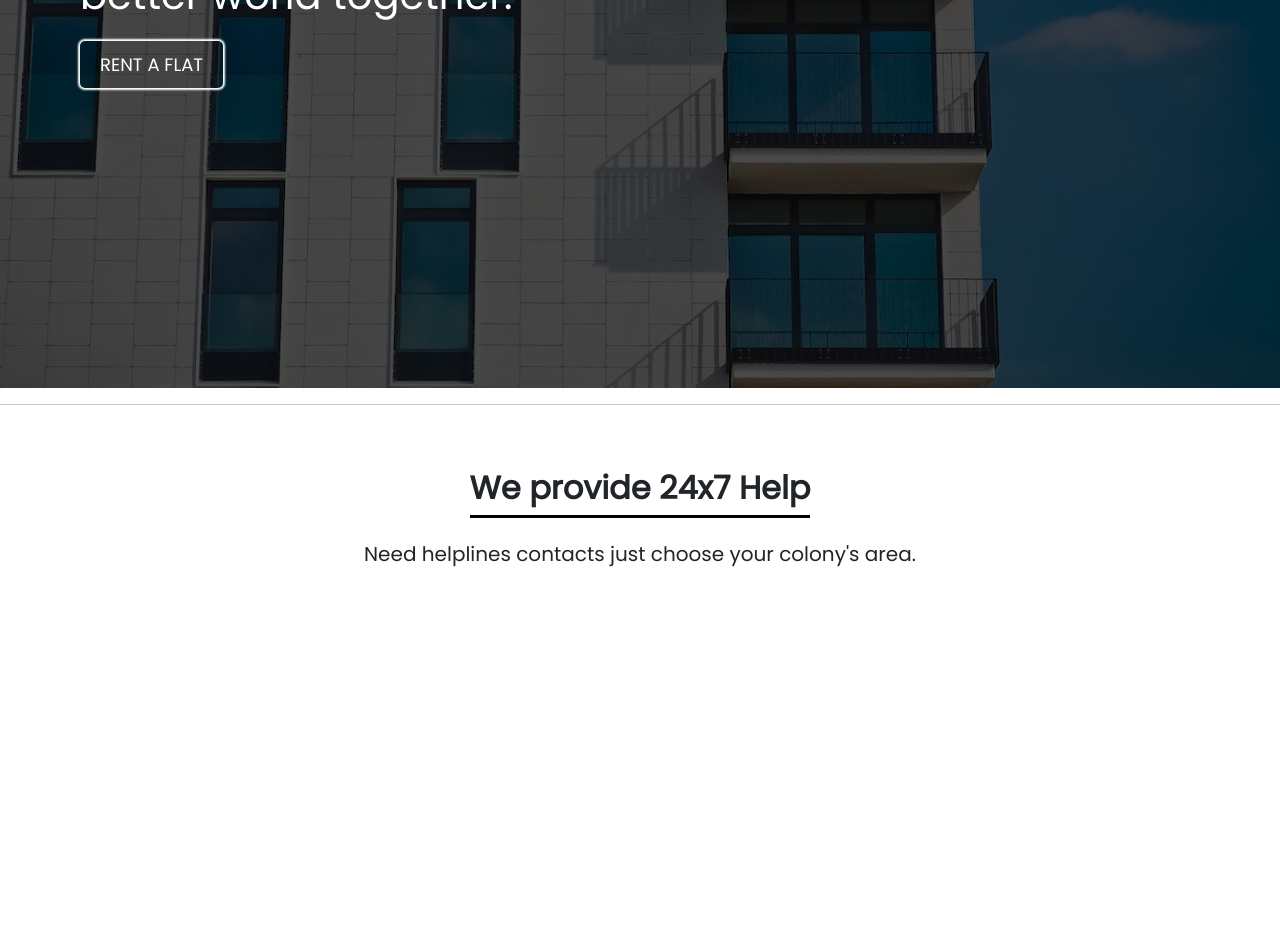
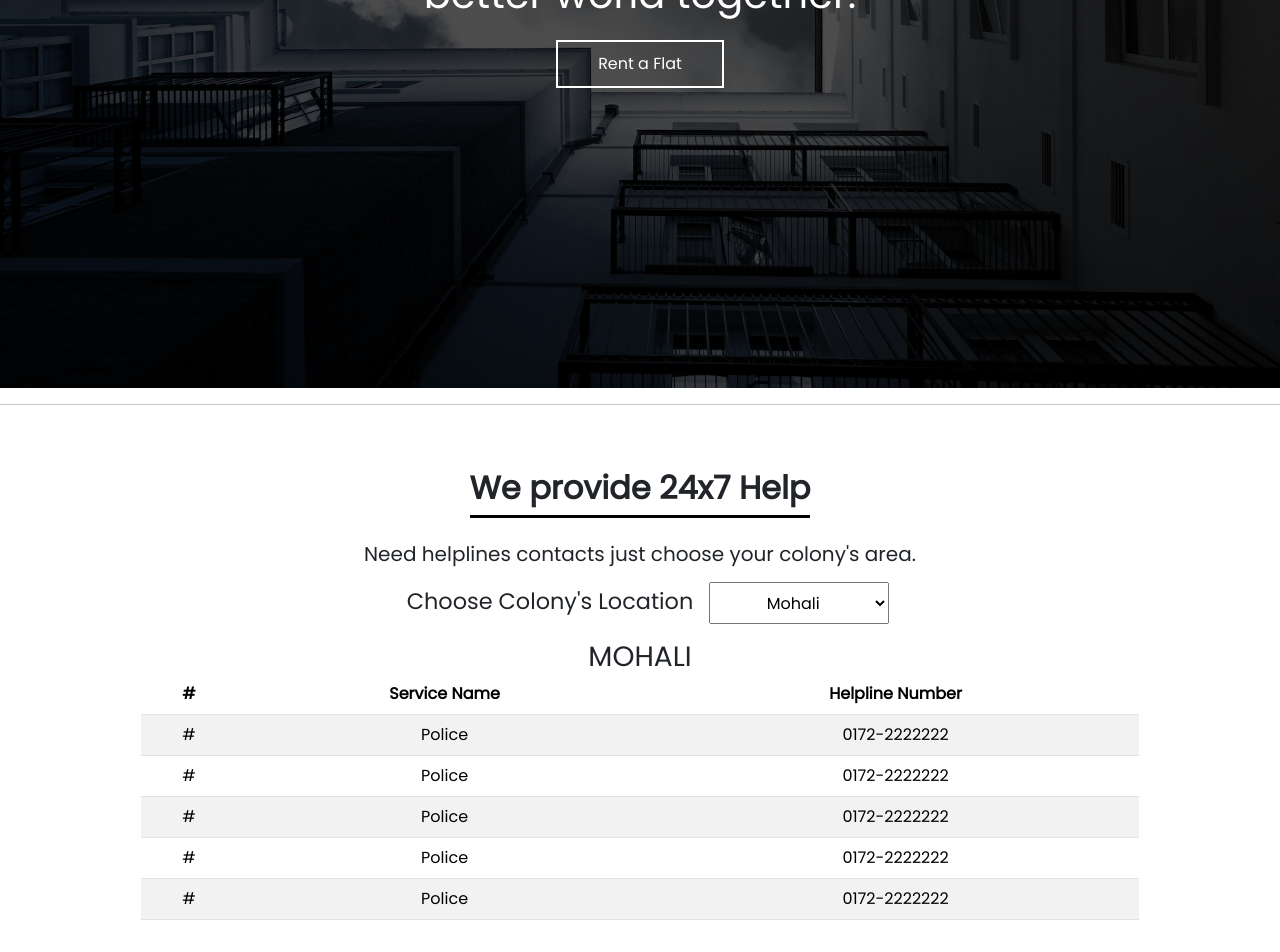
Before and after one commit to SonuMunda/shift-together, a React (Vite) app in the folder client/: page / in a window 1280 px wide. Shown: the part 412-1364 px from the top of the page. Before the commit the page ends 994 px from the top, so only its background shows below. Built offline with nearby package versions, Linux system fonts and the light colour scheme.

Commit message:
modification done in navbar, home, about and images added

```diff
--- a/client/src/Pages/About/About.css
+++ b/client/src/Pages/About/About.css
@@ -1,65 +1,74 @@
-.about-intro{
+.about-intro {
   height: 75vh;
   display: flex;
   align-items: center;
   justify-content: center;
-    background-color: #ababab;
+  position: relative;
 }
 
-.about-row{
+.about-intro ::before {
+  content: "";
+  position: absolute;
+  height: 100%;
+  width: 100%;
+  top: 0;
+  left: 0;
+  background: rgba(0, 0, 0, 0.7) url("/images/about-page-background.jpg") center
+    center/cover no-repeat;
+    z-index: -1;
+}
+
+.about-row {
   display: flex;
   align-items: center;
   justify-content: center;
 }
 
-.about-col{
+.about-col {
   margin: 1rem;
   height: 100%;
   width: 50%;
 }
 
-.about-col img{
+.about-col img {
   width: 100%;
 }
 
-
-.about-us-heading{
+.about-us-heading {
   color: rgb(0, 0, 0);
 }
 
-.about-us-text{
+.about-us-text {
   padding: 2rem;
   background-color: #ffffff;
 }
 
-.about-us-text p{
+.about-us-text p {
   padding: 8px 0;
 }
 
-
 /* Story */
 
-.story-row{
+.story-row {
   display: flex;
   align-items: center;
   justify-content: center;
 }
 
-.story-col{
+.story-col {
   margin: 1rem;
   height: 100%;
   width: 50%;
 }
 
-.story-col img{
+.story-col img {
   width: 100%;
 }
 
-.story-heading{
-
+.story-heading {
 }
 
-.story-text{
+.story-text {
   padding: 2rem;
   color: rgb(0, 0, 0);
 }
--- a/client/src/Pages/Home/Home.css
+++ b/client/src/Pages/Home/Home.css
@@ -12,20 +12,23 @@
   position: absolute;
   height: 100%;
   width: 100%;
-  background: rgba(0, 0, 0, 0.7) url("/images/home-bg.jpeg") center center/cover no-repeat;
+  background: rgba(0, 0, 0, 0.7) url("/images/home-bg.jpeg") center center/cover
+    no-repeat;
   background-blend-mode: darken;
   z-index: -1;
 }
 
 .home-intro-container {
   padding: 10px;
+  display: flex;
+  flex-direction: column;
+  align-items: center;
+  justify-content: center;
 }
-
-
 
 .intro-text {
   color: #ffffff;
-  text-align: left;
+  text-align: center;
 }
 
 .text-community {
@@ -36,7 +39,7 @@
 
 .text-slogan {
   font-size: 2.5rem;
- font-weight: 100 !important;
+  font-weight: 100 !important;
 }
 
 .rent-btn-container {
@@ -45,13 +48,10 @@
 
 .rent-flat-button {
   color: #fff;
-  border-radius: 5px;
-  padding: 10px 20px;
-  font-size: 18px;
-  text-transform: uppercase;
+  padding: 10px 40px;
   cursor: pointer;
   border: none;
-  box-shadow:0px 0px 2px 2px white;
+  border: 2px solid #fff;
   background-color: transparent;
 }
 
@@ -59,5 +59,50 @@
   background-color: #fff;
   color: #000;
   transition: all 0.3s ease-in-out;
-  background-position:-100% 0;
+  background-position: -100% 0;
 }
+
+.location-menu {
+  display: flex;
+  align-items: center;
+  justify-content: center;
+}
+
+.location-menu .location-menu-container {
+  padding: 1rem;
+}
+
+.location-menu-container label {
+  font-size: 1.4rem;
+  padding: 0 1rem;
+}
+
+.location-menu-container #loction-selector {
+  height: 42px;
+  width: 180px;
+  text-align: center;
+}
+
+.location-data-container{
+  display: flex;
+  flex-direction: column;
+  align-items: center;
+  justify-content: space-around;
+}
+
+
+.helpline-numbers{
+  display: flex;
+  align-items: center;
+  justify-content: center;
+  width: 100%;
+}
+
+.helpline-numbers-container{
+  width: 80%;
+}
+
+.contacts-table{
+  width: 100%;
+  text-align: center;
+}
--- a/client/src/Pages/Home/Home.jsx
+++ b/client/src/Pages/Home/Home.jsx
@@ -5,12 +5,11 @@ const Home = () => {
   const handleWidget = () => {
     const widget = document.querySelector(".rent-widget");
     widget.classList.add("show-widget");
-  }
+  };
 
   return (
     <div className="main-wrapper">
-
-      <RentWidget/>
+      <RentWidget />
 
       <section className="home-intro">
         <div className="home-intro-container container">
@@ -23,11 +22,12 @@ const Home = () => {
               Join our Community, make connections, and create a better world
               together.
             </p>
-
           </div>
 
           <div className="rent-btn-container">
-            <button className="rent-flat-button"  onClick={handleWidget} >Rent a Flat</button>
+            <button className="rent-flat-button" onClick={handleWidget}>
+              Rent a Flat
+            </button>
           </div>
         </div>
       </section>
@@ -49,9 +49,71 @@ const Home = () => {
               Need helplines contacts just choose your colony's area.
             </h5>
           </div>
+
+          <div className="location-menu">
+            <div className="location-menu-container">
+              <label htmlFor="location-menu-heading">
+                Choose Colony's Location
+              </label>
+              <select name="location-name" id="loction-selector">
+                <option value="mohali">Mohali</option>
+                <option value="kharar">Kharar</option>
+                <option value="gharuan">Gharuan</option>
+                <option value="panchkula">Panchkula</option>
+                <option value="morinda">Morinda</option>
+                <option value="">Chandigarh</option>
+              </select>
+            </div>
+          </div>
+          <div className="location-data">
+            <div className="location-data-container">
+              <div className="location-data-heading">
+                <h3 className="text-center text-uppercase">Mohali</h3>
+              </div>
+              <div className="helpline-numbers">
+                <div className="helpline-numbers-container">
+                  <table className="contacts-table table table-striped">
+                    <thead className="table-heading">
+                      <tr className="th-row">
+                        <th className="sr-no">#</th>
+                        <th className="s-name">Service Name</th>
+                        <th className="h-numbers">Helpline Number</th>
+                      </tr>
+                    </thead>
+                    <tbody>
+                      <tr>
+                        <td>#</td>
+                        <td>Police</td>
+                        <td>0172-2222222</td>
+                      </tr>
+                      <tr>
+                        <td>#</td>
+                        <td>Police</td>
+                        <td>0172-2222222</td>
+                      </tr>
+                      <tr>
+                      <td>#</td>
+                        <td>Police</td>
+                        <td>0172-2222222</td>
+                      </tr>
+                      <tr>
+                        <td>#</td>
+                        <td>Police</td>
+                        <td>0172-2222222</td>
+                      </tr>
+                      <tr>
+                        <td>#</td>
+                        <td>Police</td>
+                        <td>0172-2222222</td>
+                      </tr>
+                    </tbody>
+                  </table>
+                </div>
+              </div>
+            </div>
+          </div>
         </div>
       </section>
-
     </div>
   );
 };
--- a/client/src/components/Header/Header.css
+++ b/client/src/components/Header/Header.css
@@ -11,6 +11,7 @@ header {
   justify-content: space-around;
   background-color: #fff;
   z-index: 1;
+  border-radius:0 0 100px 100px;
   box-shadow: 0px 0px 10px rgba(0, 0, 0, 0.299);
 }
 .header-container {
```
Also changed, not shown: client/public/images/about-page-background.jpg (added), client/public/images/home-bg.jpeg. Lines whose indentation alone changed are shown as unchanged.
